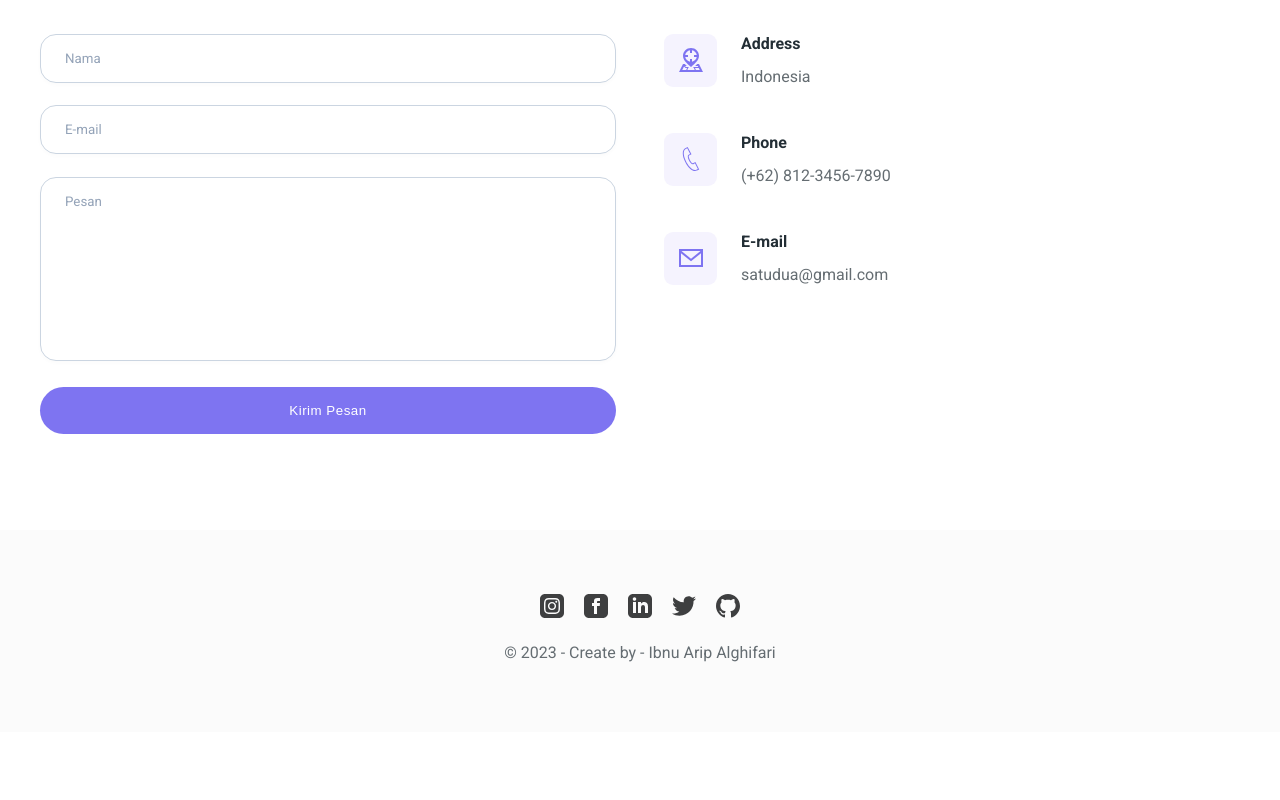
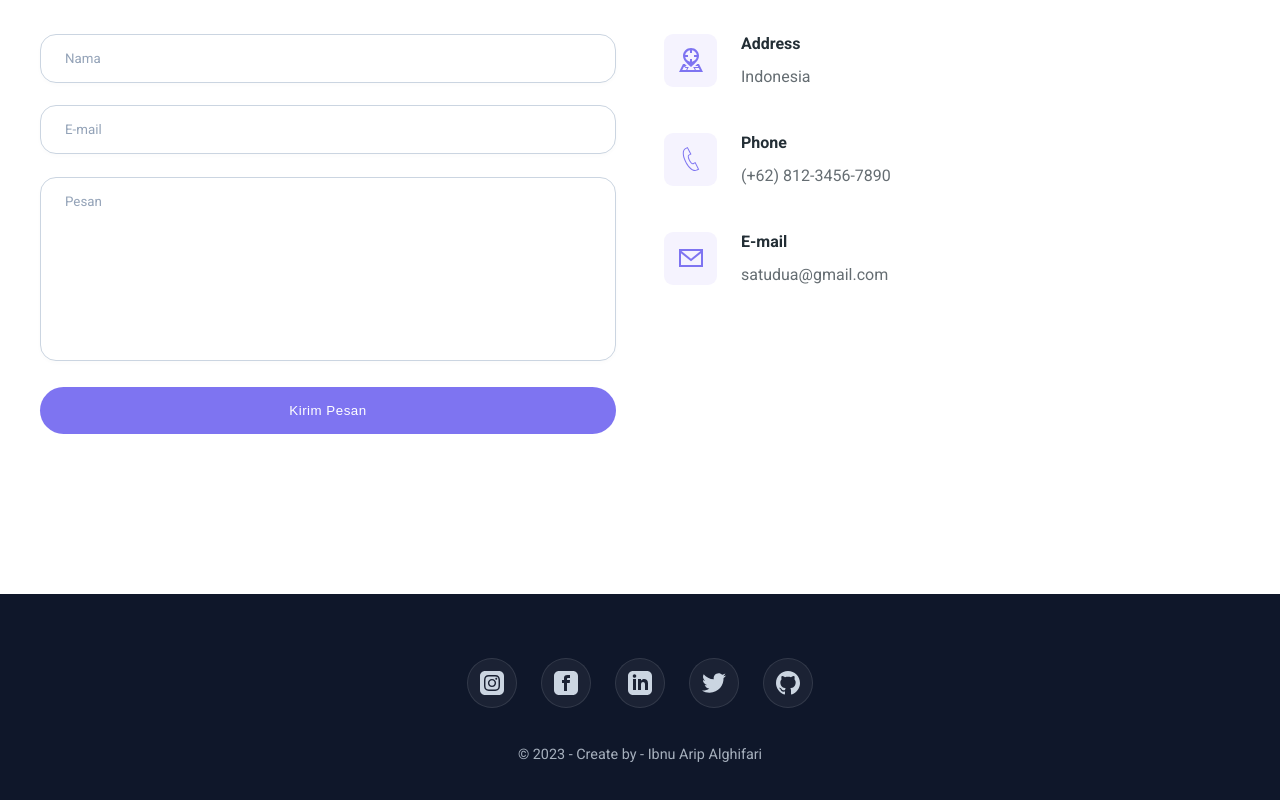
Before and after one commit to ibnuarip/portofolio, a plain HTML site: page index.html in a window 1280 px wide. Shown: the part 3237-4037 px from the top of the page. Before the commit the page ends 3969 px from the top, so only its background shows below. Drawn offline with Linux system fonts and the light colour scheme.

Commit message:
update beranda

```diff
--- a/styles/style.css
+++ b/styles/style.css
@@ -580,22 +580,56 @@ header {
 /* Footer Section */
 footer {
     padding: 4rem 0;
-    background: var(--secondaryBackgroundColor);
+    background: #0f172a;
+    /* Dark Slate / Midnight */
     text-align: center;
+    color: #e2e8f0;
+    /* Light text */
+    margin-top: 4rem;
 }
 
 .footer-icons {
-    margin-bottom: 1rem;
+    margin-bottom: 2rem;
+    display: flex;
+    justify-content: center;
+    gap: 1.5rem;
 }
 
 .footer-icons a {
-    margin: 0 .5rem;
+    background: rgba(255, 255, 255, 0.05);
+    /* Subtle glass effect */
+    width: 50px;
+    height: 50px;
+    display: flex;
+    justify-content: center;
+    align-items: center;
+    border-radius: 50%;
+    transition: all 0.3s ease;
+    border: 1px solid rgba(255, 255, 255, 0.1);
+}
+
+.footer-icons a:hover {
+    background: var(--primaryIconColor);
+    transform: translateY(-5px);
+    border-color: transparent;
+    box-shadow: 0 10px 20px -10px rgba(14, 165, 233, 0.5);
 }
 
 .footer-icons svg {
-    fill: #3e3f40;
+    fill: #cbd5e1;
+    /* Slate-300 */
+    width: 24px;
+    height: 24px;
+    transition: all 0.3s ease;
 }
 
 .footer-icons a:hover svg {
-    fill: #000;
+    fill: #fff;
 }
+
+footer p {
+    font-size: 0.9rem;
+    font-weight: 300;
+    opacity: 0.8;
+    color: #cbd5e1;
+}
```
